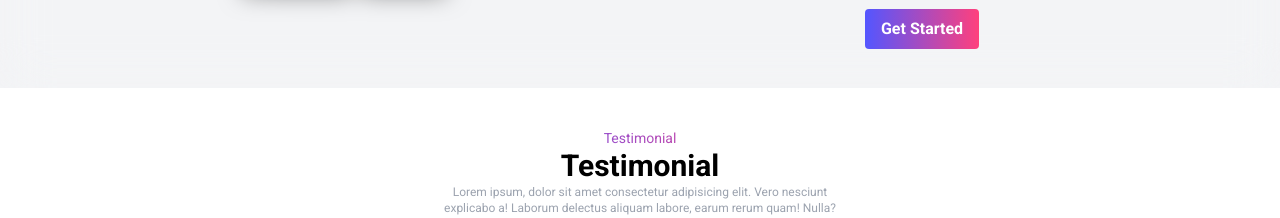
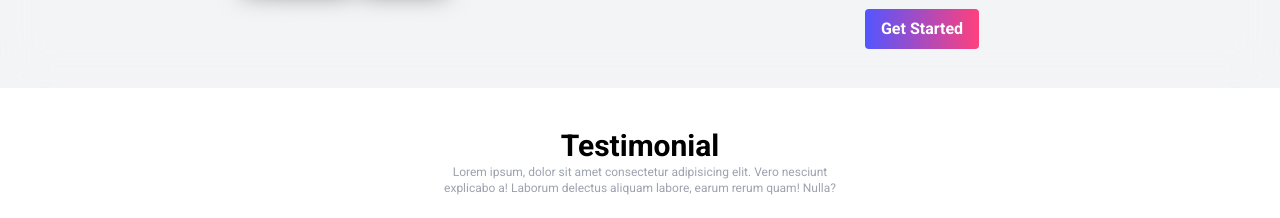
Before and after one commit to deolla/GIGI-TravelGirl, a React (Vite) app in the folder frontend/: page / in a window 1280 px wide. Shown: the part 4020-4238 px from the top of the page. Built offline with nearby package versions, Linux system fonts and the light colour scheme.

Commit message:
Add slick-carousel theme CSS import to Testimonials component

```diff
--- a/frontend/src/components/Testimonials/Testimonials.jsx
+++ b/frontend/src/components/Testimonials/Testimonials.jsx
@@ -1,6 +1,6 @@
-import React from "react";
 import Slider from "react-slick";
 import "slick-carousel/slick/slick.css";
+import "slick-carousel/slick/slick-theme.css";
 
 const testimonialData = [
   {
@@ -66,9 +66,7 @@ const Testimonials = () => {
         <div className="container">
           {/* Header section */}
           <div className="text-center mb-20 max-w-[400px] mx-auto">
-            <p className="text-sm bg-clip-text text-transparent bg-gradient-to-r from-primary to-secondary">
-              Testimonial
-            </p>
+
             <h1 className="text-3xl font-bold">Testimonial</h1>
             <p className="text-xs text-gray-400">
               {" "}
```
